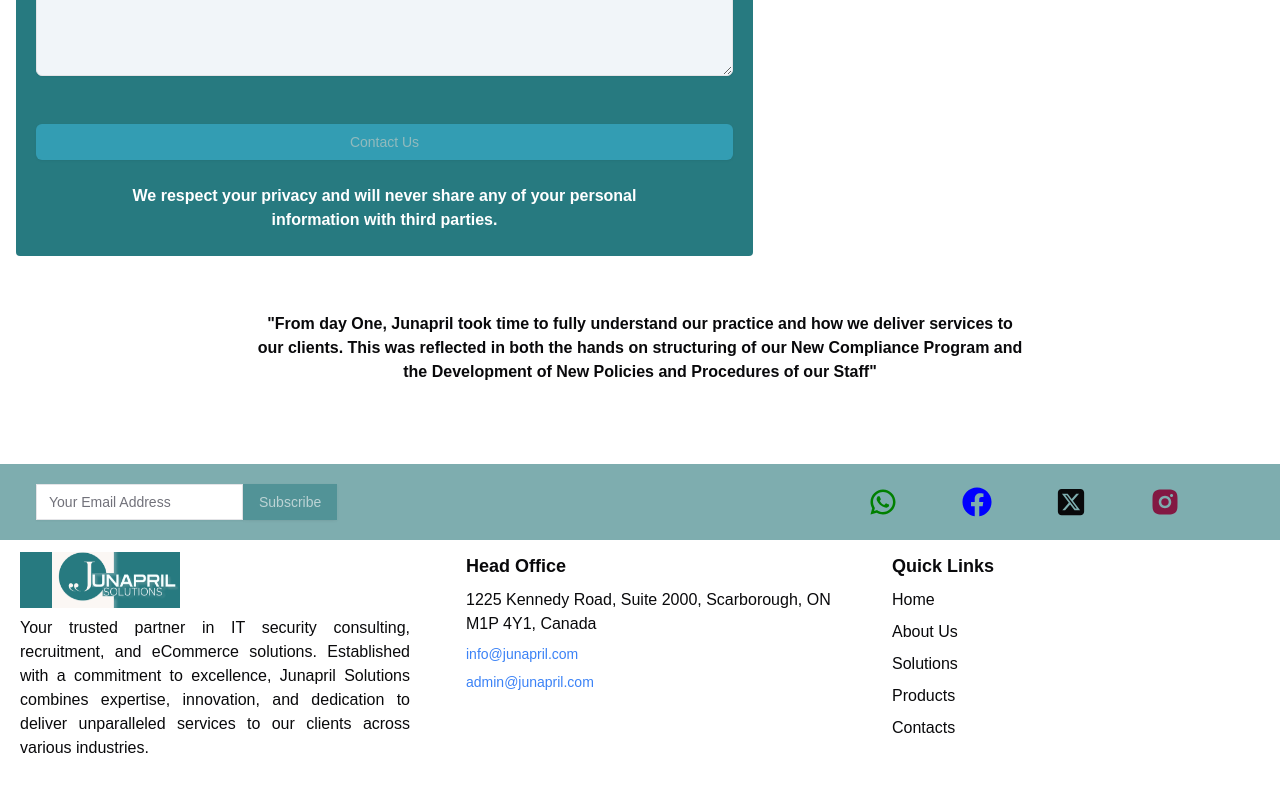
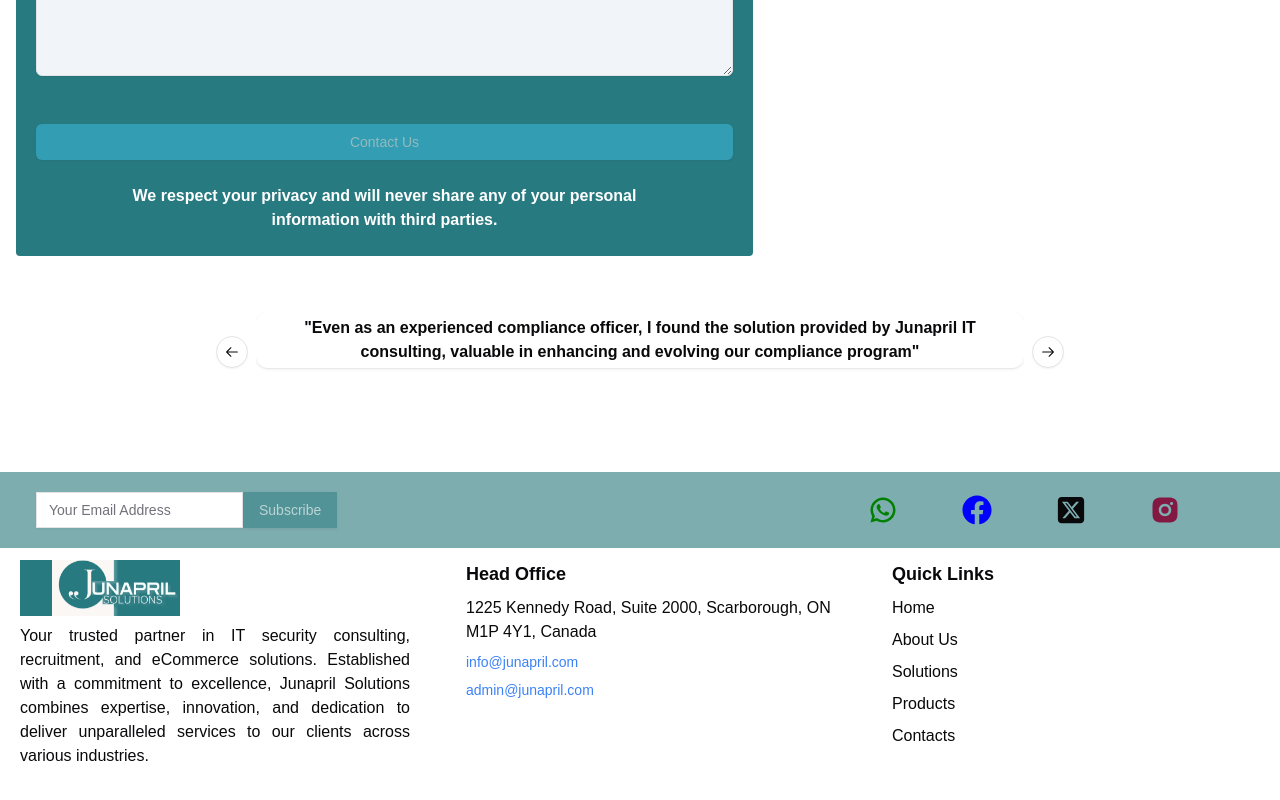
Before and after one commit to PraktyDev/junapril, a Next.js app: page /contact in a window 1280 px wide. Shown: the part 1593-2393 px from the top of the page. Built offline with nearby package versions, Linux system fonts and the light colour scheme.

Commit message:
added review component and fixed contact review carousel

```diff
--- a/src/app/contact/page.js
+++ b/src/app/contact/page.js
@@ -8,6 +8,7 @@ import {
 import Link from "next/link"
 import GetInTouch from '@/components/GetInTouch'
 import ContactForm from '@/components/ContactForm'
+import Review from '@/components/Review'
 import { RiWhatsappLine } from "react-icons/ri"
 
 const page = () => {
@@ -56,10 +57,8 @@ const page = () => {
         </div>
       </div>
 
-      <div className='max-w-3xl mx-2 my-10 tablet:mx-auto text-center text-md font-semibold'>
-        "From day One, Junapril took time to fully understand our practice and how we deliver services to our clients.
-         This was reflected in both the hands on structuring of our New Compliance Program and the Development of New Policies and Procedures
-          of our Staff"
+      <div className='max-w-3xl mx-2 my-6 tablet:my-10 tablet:mx-auto'>
+        <Review />
       </div>
     </section>
   )
--- a/src/app/solutions/page.js
+++ b/src/app/solutions/page.js
@@ -1,5 +1,5 @@
 import CarouselImg from "@/components/CarouselImg"
-import ServiceCard from "@/components/ServiceCard"
+import SolutionServiceCard from "@/components/SolutionServiceCard"
 import SolutionCard from "@/components/SolutionCard"
 import { Separator } from "@/components/ui/separator"
 
@@ -19,10 +19,10 @@ const page = () => {
         </div>
 
         <div className='grid grid-cols-1 tablet:grid-cols-2 laptop:grid-cols-4 gap-4 justify-between place-items-center mx-4 tablet:mx-10'>
-            <ServiceCard src='/images/card1.png' title='IT CONSULTING' desc='We understand the critical importance of safeguarding your digital assets and protecting your organization from cyber threats. Our team of experienced security professionals offers comprehensive consulting services to assess, design, and implement robust cybersecurity strategies tailored to your unique business needs.' />
-            <ServiceCard src='/images/hprc.png' title='HEALTH RECORD PRIVACY' desc='Health Record Privacy is essential to protect patients, sensitive medical information. examples: Confidentiality, Integrity and Availability.' />
-            <ServiceCard src='/images/cc.png' title='COMPLIANCE CONSULTING' desc='Compliance Consulting helps organizations navigate regulatory requirements, manage risk and ensure adherence to laws and standards.' />
-            <ServiceCard src='/images/rct.png' title='RECRUITMENT' desc='Recruitment is the process of finding, attracting and selecting the best candidates for a job opening.' />
+            <SolutionServiceCard src='/images/card1.png' title='IT SECURITIES CONSULTING' desc='We understand the critical importance of safeguarding your digital assets and protecting your organization from cyber threats. Our team of experienced security professionals offers comprehensive consulting services to assess, design, and implement robust cybersecurity strategies tailored to your unique business needs.' />
+            <SolutionServiceCard src='/images/hprc.png' title='HEALTH RECORD PRIVACY' desc='Health Record Privacy is essential to protect patients, sensitive medical information. examples: Confidentiality, Integrity and Availability.' />
+            <SolutionServiceCard src='/images/cc.png' title='COMPLIANCE CONSULTING' desc='Compliance Consulting helps organizations navigate regulatory requirements, manage risk and ensure adherence to laws and standards.' />
+            <SolutionServiceCard src='/images/rct.png' title='RECRUITMENT' desc='Recruitment is the process of finding, attracting and selecting the best candidates for a job opening.' />
         </div>
 
         <div className='grid grid-cols-1 tablet:grid-cols-2 laptop:grid-cols-3 gap-4 mx-4'>
--- /dev/null
+++ b/src/components/Review.js
@@ -0,0 +1,50 @@
+'use client'
+import Autoplay from "embla-carousel-autoplay"
+import { Card, CardContent } from "@/components/ui/card"
+import {
+  Carousel,
+  CarouselContent,
+  CarouselItem,
+  CarouselNext,
+  CarouselPrevious,
+} from "@/components/ui/carousel"
+import { useRef } from "react"
+
+const Review = () => {
+    const plugin = useRef(
+        Autoplay({ delay: 3000, stopOnInteraction: true })
+      )
+
+    const reviews =[
+        { review: `"From day One, Junapril took time to fully understand our practice and how we deliver services to our clients.
+         This was reflected in both the hands on structuring of our New Compliance Program and the Development of New Policies and Procedures
+          of our Staff"` },
+        { review: `"Even as an experienced compliance officer, I found the solution provided by Junapril IT consulting, valuable in enhancing and evolving our compliance program"` },
+        { review: `"I want to express our appreciation for the work done by Junapril IT Consulting to assist with our Corporate Integrity Agreement, SMS provided us with the expertise and guidance needed to meet up the requirement and greatly improve our Compliance Programme"` },
+    ]
+
+  return (
+        <Carousel
+          plugins={[plugin.current]}
+          className="w-full"
+          onMouseEnter={plugin.current.stop}
+          onMouseLeave={plugin.current.reset}
+        >
+          <CarouselContent>
+            {reviews.map((review, index) => (
+              <CarouselItem key={index}>
+                <Card className="bg-transparent border-none">
+                  <CardContent className="p-1">
+                    <p className=' text-center text-md font-semibold'>{review.review}</p>
+                  </CardContent>
+                </Card>
+              </CarouselItem>
+            ))}
+          </CarouselContent>
+          <CarouselPrevious className="hidden laptop:flex laptop:-left-10" />
+          <CarouselNext className="hidden laptop:flex laptop:-right-10" />
+        </Carousel>
+  )
+}
+
+export default Review
--- /dev/null
+++ b/src/components/SolutionServiceCard.js
@@ -0,0 +1,38 @@
+import {
+    Card,
+    CardDescription,
+    CardFooter,
+    CardHeader,
+    CardTitle,
+  } from "@/components/ui/card"
+import { Button } from "./ui/button"
+import Image from 'next/image'
+import Link from "next/link"
+
+
+const SolutionServiceCard = ({ src, title, desc}) => {
+  return (
+    <Card  className='relative flex flex-col h-auto tablet:h-[420px] bg-[#277A8080] text-white rounded-sm justify-between'>
+        <div className="w-auto h-48 inset-0 transition-transform duration-700 ease-in-out transform scale-100 hover:scale-95">
+            <Image
+                src={src}
+                alt='service image'
+                layout="fill"
+                objectFit="cover"
+                className="rounded-tr-lg rounded-tl-lg "
+            />
+        </div>
+        <CardHeader className='flex flex-col'>
+            <CardTitle>{title}</CardTitle>
+            <CardDescription className='text-white text-justify leading-5 laptop:leading-6'>{desc}</CardDescription>
+        </CardHeader>
+        <CardFooter className=''>
+          <Link  href={'/products'}>
+            <Button className='bg-white text-black hover:text-white'>Learn More</Button>
+          </Link>
+        </CardFooter>
+    </Card>
+  )
+}
+
+export default SolutionServiceCard
```
